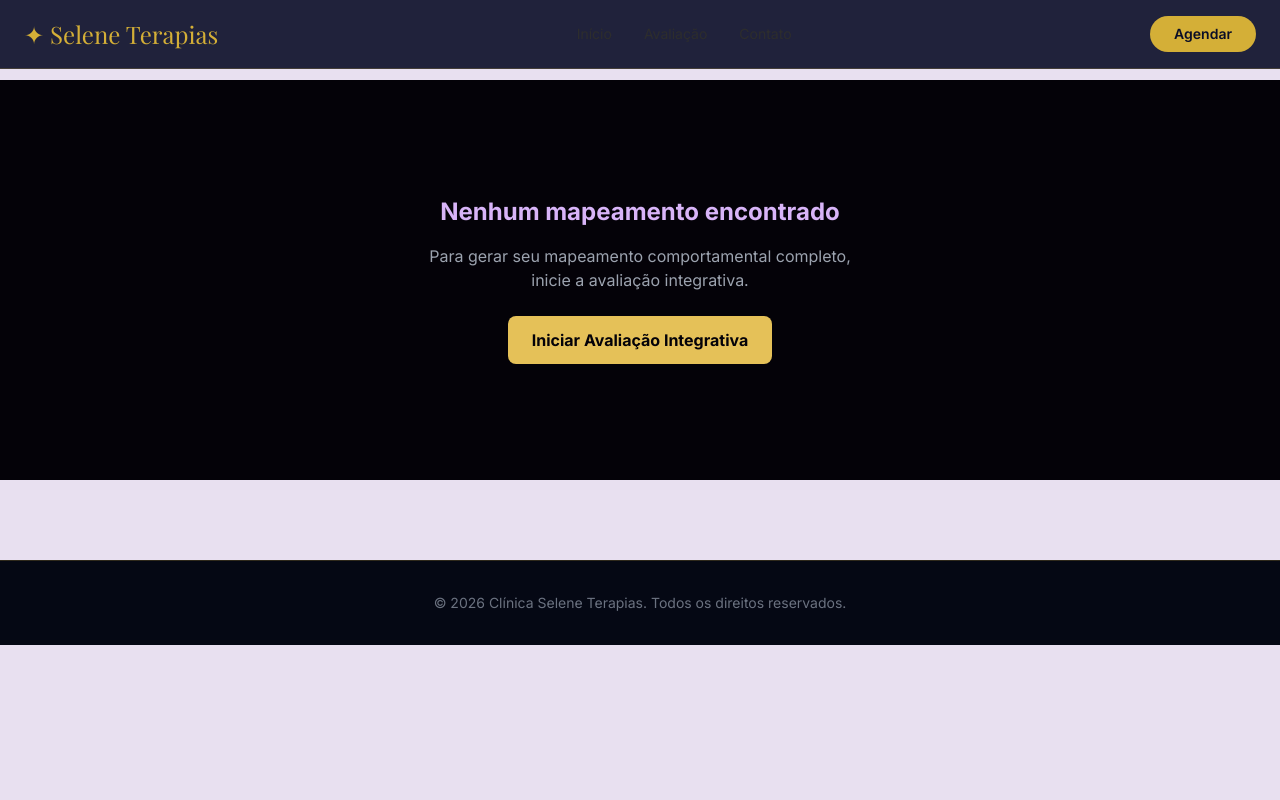
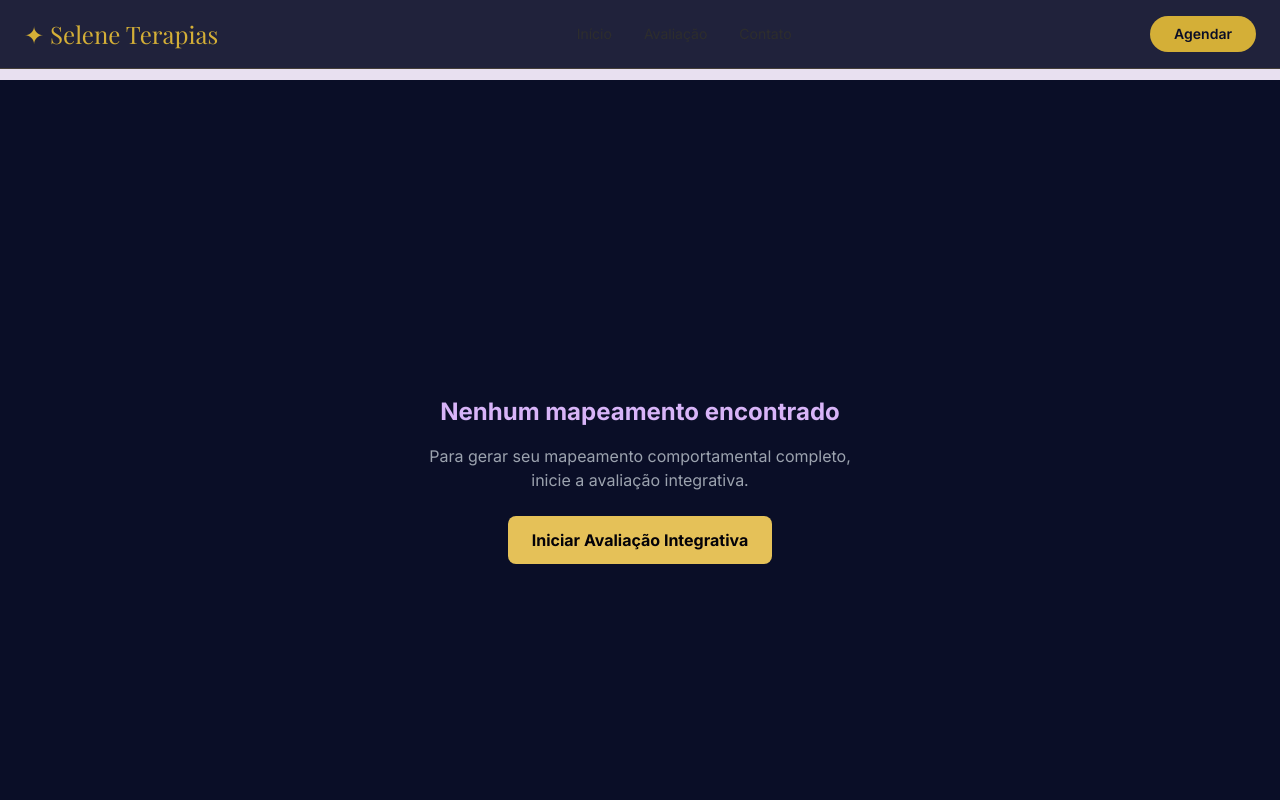
Before and after one commit to mestreceliodlua/site_selene, a Next.js app: page /mentoria in a window 1280 px wide. Shown: the top 800 px of the page. Built offline with nearby package versions, Linux system fonts and the light colour scheme.

Commit message:
fix: classe page-dark para fundo completo em paginas neuroeval/mentoria

```diff
--- a/app/globals.css
+++ b/app/globals.css
@@ -23,4 +23,9 @@
   .card-selene {
     @apply bg-white rounded-xl shadow-md border-l-4 border-[#D4AF37] p-6;
   }
+  .page-dark {
+    @apply min-h-screen relative;
+    background-color: #0a0e27;
+    color: #E8E0F0;
+  }
 }
--- a/app/mentoria/page.tsx
+++ b/app/mentoria/page.tsx
@@ -102,7 +102,7 @@
   if (!mapeamento) {
     return (
       <SiteShell>
-        <div className="min-h-[calc(100vh-400px)] bg-[#040208] text-[#E5C158] flex flex-col items-center justify-center text-center py-12 px-6">
+        <div className="page-dark flex flex-col items-center justify-center text-center py-12 px-6">
           <div className="max-w-md">
             <h2 className="text-2xl font-bold mb-4 text-[#D8B4F8]">Nenhum mapeamento encontrado</h2>
             <p className="mb-6 text-gray-400">
@@ -122,7 +122,7 @@
 
   return (
     <SiteShell>
-      <div className="min-h-[calc(100vh-400px)] bg-[#040208] text-[#E5C158] py-12 px-6">
+      <div className="page-dark py-12 px-6">
         <div className="max-w-3xl mx-auto space-y-6">
 
           <div className="flex justify-between items-center border-b border-[#D8B4F8]/30 pb-4">
--- a/app/neuroeval/page.tsx
+++ b/app/neuroeval/page.tsx
@@ -284,7 +284,7 @@
 
   return (
     <SiteShell>
-      <div className="min-h-[calc(100vh-400px)] py-16 px-6" style={{ backgroundColor: '#0a0e27' }}>
+      <div className="page-dark py-16 px-6">
         <div className="max-w-2xl mx-auto">
 
           <h1 className="text-5xl font-bold mb-3 text-center"
```
